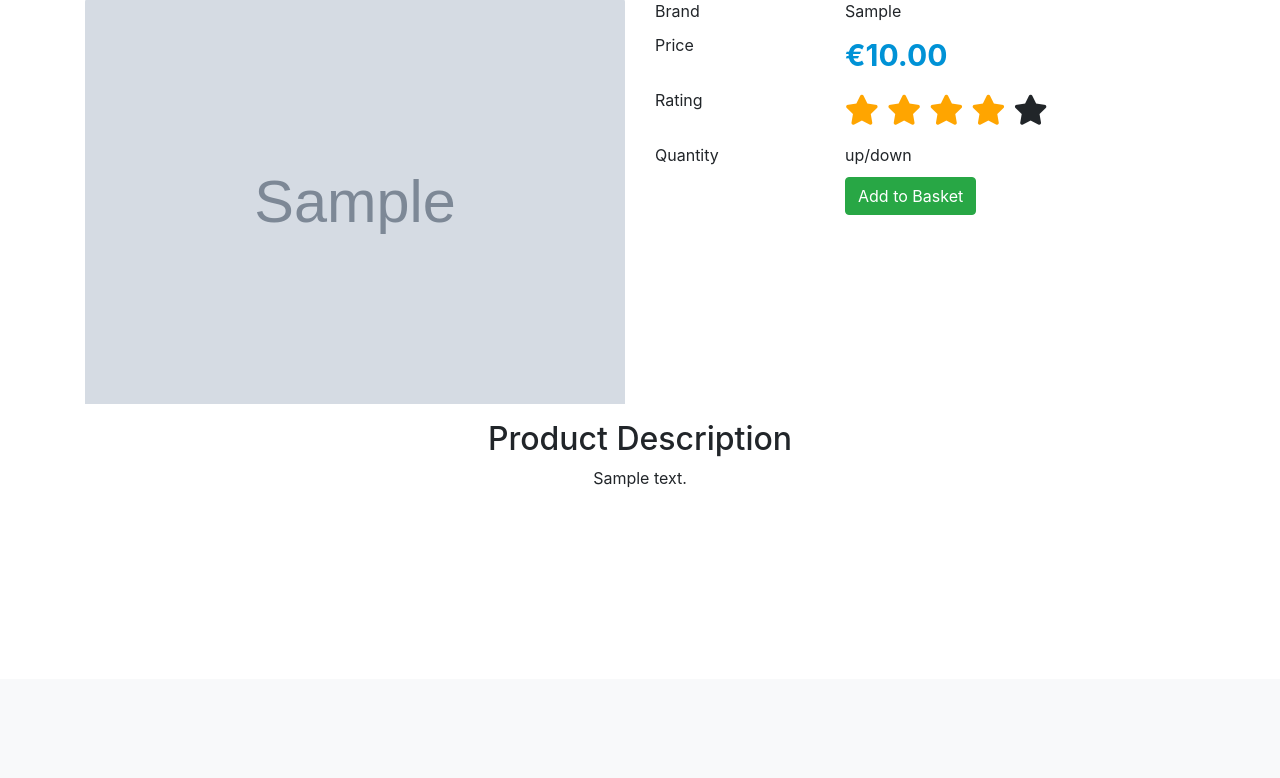
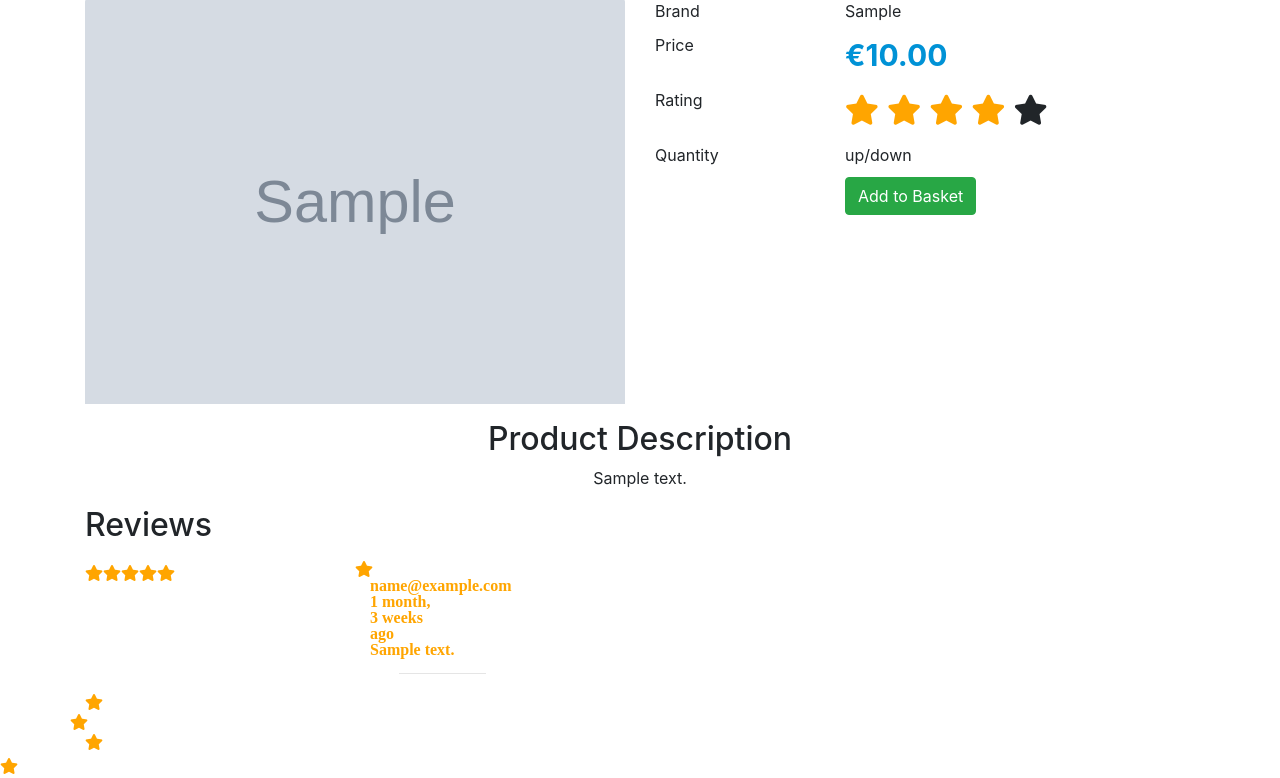
Before and after one commit to Code-Institute-Submissions/django-ecommerce-1, a Django app: page /products/00000000-0000-0000-0000-000000000001/ in a window 1280 px wide. Shown: the part 121-899 px from the top of the page. Before the commit the page ends 608 px from the top, so only its background shows below. Run offline with Django 3.2, Linux system fonts and the light colour scheme; tables that the repository leaves empty hold one stand-in row (values such as "Sample post"); grey boxes marked "Sample" are stand-in pictures; some libraries are stand-ins or nearby versions.

Commit message:
Adds review model to products app
New model added to enable user's to add reviews to products. Currently
reviews can only be left via the admin panel. They are displayed on the
product detail view.

Custom template tag created to generate star ratings for each review,
i.e. filling in the stars to align to the user rating.

```diff
--- a/products/models.py
+++ b/products/models.py
@@ -1,6 +1,7 @@
 import uuid
 from django.db import models
 from django.urls import reverse
+from django.contrib.auth import get_user_model
 
 
 class Product(models.Model):
@@ -22,3 +23,23 @@
     def get_absolute_url(self):
         """define default url for an instance of product model"""
         return reverse('product_detail', args=[str(self.id)])
+
+
+class Review(models.Model):
+    """Users can leave product reviews"""
+    product = models.ForeignKey(
+        Product, on_delete=models.CASCADE, related_name='reviews')
+    RATING_CHOICES = (
+        (1, '1'),
+        (2, '2'),
+        (3, '3'),
+        (4, '4'),
+        (5, '5'),
+    )
+    rating = models.IntegerField(choices=RATING_CHOICES, default=3)
+    review = models.TextField()
+    user = models.ForeignKey(get_user_model(), on_delete=models.CASCADE)
+    date = models.DateTimeField(auto_now_add=True)
+
+    def __str__(self):
+        return self.review
--- /dev/null
+++ b/products/templatetags/myproduct_tags.py
@@ -0,0 +1,23 @@
+from django import template
+
+register = template.Library()
+
+
+@register.filter(name='rating')
+def rating(individual_rating, star_rating=5):
+    """Generates rating stars when rating is passed through"""
+    output_html = ''
+    star = 1
+    while True:
+        if star <= individual_rating:
+            output_html += '<i class="fas fa-star checked" aria-hidden="true">'
+            '</i>'
+        else:
+            output_html += '<i class="fas fa-star" aria-hidden="true"></i>'
+
+        star += 1
+
+        if star > star_rating:
+            break
+
+    return output_html
--- a/templates/products/product_detail.html
+++ b/templates/products/product_detail.html
@@ -1,4 +1,6 @@
 {% extends 'base.html' %}
+{% load humanize %}
+{% load myproduct_tags %}
 
 {% block title %} | {{ product.title }}{% endblock %}
 {% block content %}
@@ -44,6 +46,28 @@
         <h2>Product Description</h2>
         <p>{{ product.description }}</p>
     </div>
+</div>
+<div class="row">
+    <div class="col-12">
+        <h2 class="mb-3">Reviews</h2>
+        {% for review in product.reviews.all %}
+        <div class="row">
+            <div class="col-3">
+                {% autoescape off %}
+                {{ review.rating|rating }}
+                {% endautoescape %}
+            </div>
+            <div class="col-4"><strong>{{ review.user }}</strong></div>
+            <div class="col-5"><strong>{{ review.date|naturaltime }}</strong></div>
 
+            <div class="col-12">{{ review.review }}</div>
+            <div class="offset-2 col-8">
+                <hr>
+            </div>
+        </div>
+        {% empty %}
+        <p>This product does not yet have any reviews. You can be the first!</p>
+        {% endfor %}
+    </div>
 </div>
 {% endblock %}
```
Also changed, not shown: products/admin.py (+11 -2 lines), products/migrations/0003_reviews.py (added), products/migrations/0004_auto_20200401_1848.py (added), products/migrations/0005_auto_20200401_1851.py (added), products/migrations/0006_review_date.py (added), products/templatetags/__init__.py (added).
